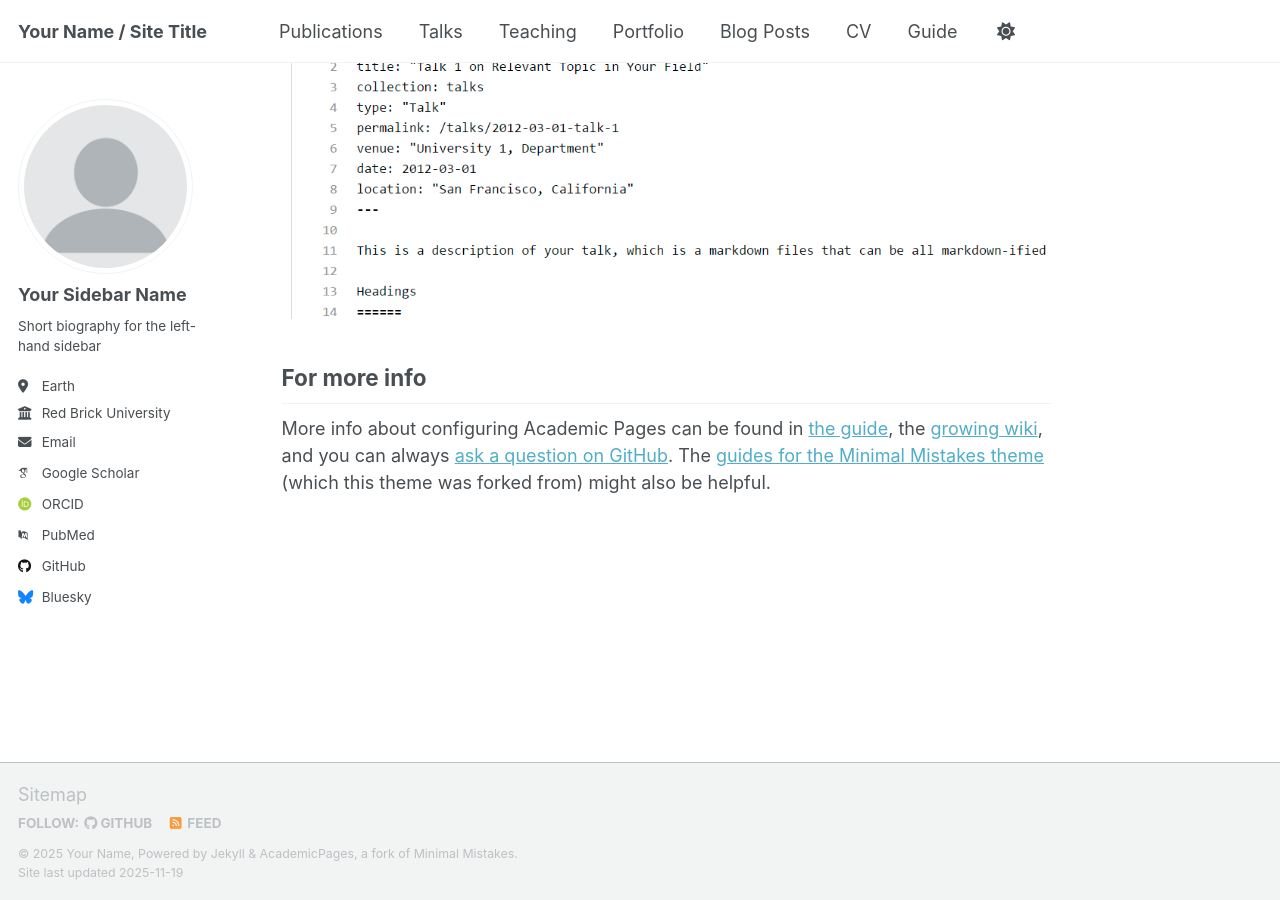
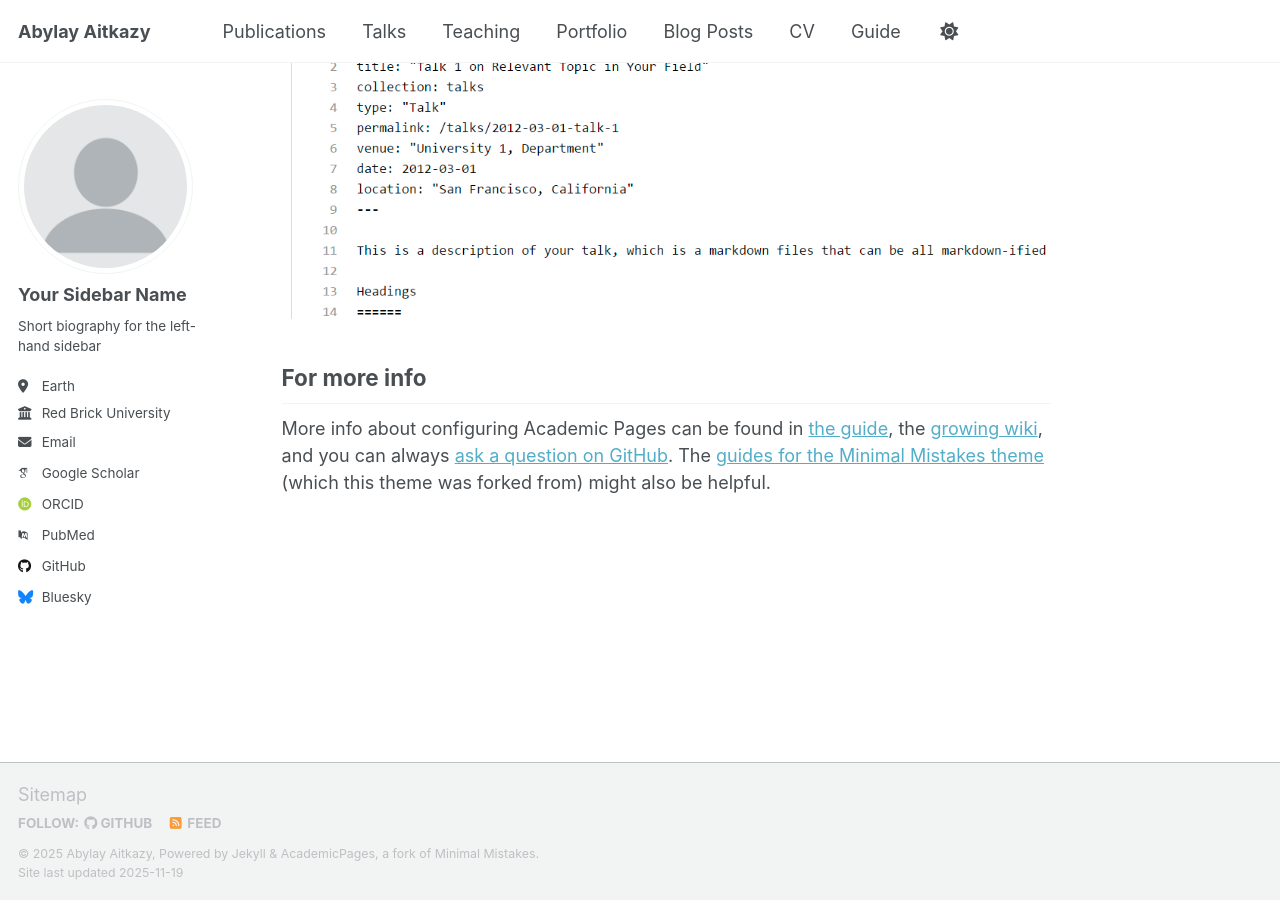
Before and after one commit to AblKosmo/ablkosmo.github.io, a Jekyll site: the page built from _pages/about.md, in a window 1280 px wide and 900 px high, scrolled down 2880 px. Built offline with Jekyll 4.4.1, drawn with Linux system fonts in a browser that asks for light colours; some web fonts are replaced; a script that is not in the unit is left out.

Commit message:
Update _config.yml

```diff
--- a/_config.yml
+++ b/_config.yml
@@ -9,11 +9,11 @@
 # Basic Site Settings
 locale                   : "en-US"
 site_theme               : "default" # Currently available options are "default", "air"
-title                    : "Your Name / Site Title"
+title                    : "Abylay Aitkazy"
 title_separator          : "-"
-name                     : &name "Your Name"
-description              : &description "Your Name's academic portfolio"   # Update this with a general description of your site, this is the default if not overridden by a page
-url                      : https://academicpages.github.io # The base hostname & protocol for your site e.g. "https://[your GitHub username].github.io",
+name                     : &name "Abylay Aitkazy"
+description              : &description "PhD Student in Computer Science at Washington University in St. Louis"   # Update this with a general description of your site, this is the default if not overridden by a page
+url                      : https://ablkosmo.github.io # The base hostname & protocol for your site e.g. "https://[your GitHub username].github.io",
                                                            # or if you already have some other page hosted on Github then use "https://[your GitHub username].github.io/[Your Repo Name]"
 baseurl                  : "" # the subpath of your site, e.g. "/blog"
 repository               : "academicpages/academicpages.github.io"
```
